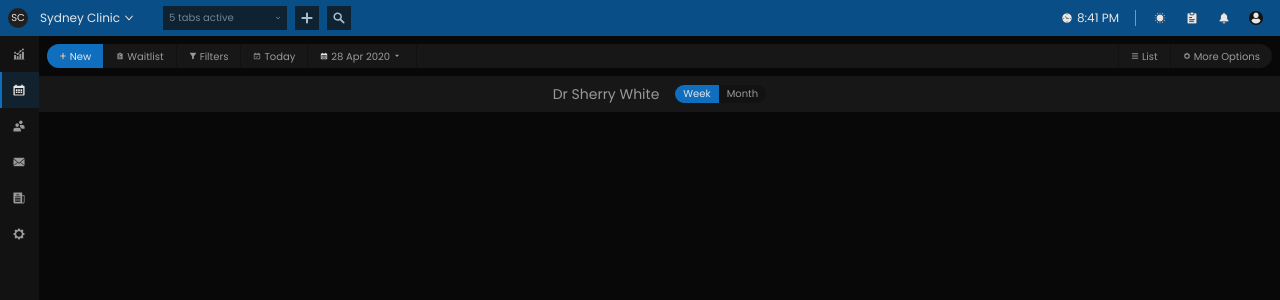
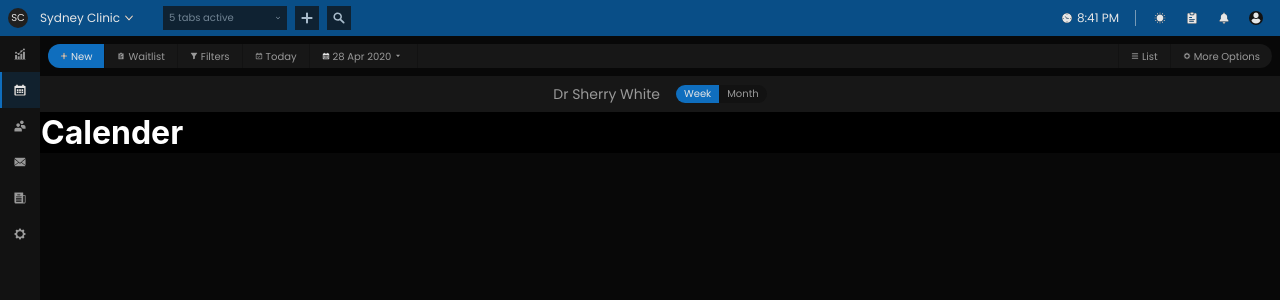
Before and after one commit to AryanshMahato/simpliclaim-ui-task, a React (Create React App) app: page / in a window 1280 px wide. Shown: the top 300 px of the page. Built offline with nearby package versions, Linux system fonts and the light colour scheme; the HTML template or start-up script is replaced by a standard one.

Commit message:
Layout Bug Fixed

```diff
--- a/src/App.tsx
+++ b/src/App.tsx
@@ -2,6 +2,7 @@ import React from "react";
 import Layout from "./Global/Layout/Layout";
 import Menu from "./Components/Menu/Menu";
 import Title from "./Components/Title/Title";
+import Calender from "./Containers/Calender/Calender";
 
 //? Default Export
 export default () => {
@@ -10,6 +11,7 @@ export default () => {
     <Layout>
       <Menu />
       <Title name={"Dr Sherry White"} />
+      <Calender />
     </Layout>
   );
 };
--- /dev/null
+++ b/src/Containers/Calender/Calender.tsx
@@ -0,0 +1,24 @@
+import React from "react";
+import { Grid, makeStyles, Theme } from "@material-ui/core";
+
+//? Styles
+const styles = makeStyles((theme: Theme) => ({
+  root: {
+    height: "100%",
+    width: "100%",
+    background: "#000",
+    padding: 1,
+  },
+}));
+
+//? Default Export
+export default () => {
+  const classes = styles();
+
+  //? JSX Return
+  return (
+    <Grid className={classes.root}>
+      <h1>Calender</h1>
+    </Grid>
+  );
+};
--- a/src/Global/Layout/Layout.tsx
+++ b/src/Global/Layout/Layout.tsx
@@ -17,12 +17,10 @@ const styles = makeStyles(() => ({
     minHeight: "100vh",
     flexFlow: "column",
   },
-  header: {
-    flex: " 0 1 auto",
-  },
+  header: {},
   main: {
     display: "flex",
-    flex: "1 1 auto",
+    flexFlow: "column",
   },
 }));
 
@@ -41,7 +39,7 @@ export default ({ children }: LayoutProps) => {
         <div className={classes.main}>
           <Toolbar />
           {/*ALL children Elements*/}
-          <div style={{ width: "100%" }}>{children}</div>
+          <div style={{ marginLeft: "40px" }}>{children}</div>
         </div>
       </ThemeProvider>
     </div>
--- a/src/Global/Toolbar/Toolbar.tsx
+++ b/src/Global/Toolbar/Toolbar.tsx
@@ -13,6 +13,8 @@ const styles = makeStyles((theme: Theme) => ({
   root: {
     background: theme.palette.primary.dark,
     width: "40px",
+    minHeight: "100%",
+    position: "fixed",
   },
   active: {
     background: "rgba(15, 110, 190, 0.16)",
```
